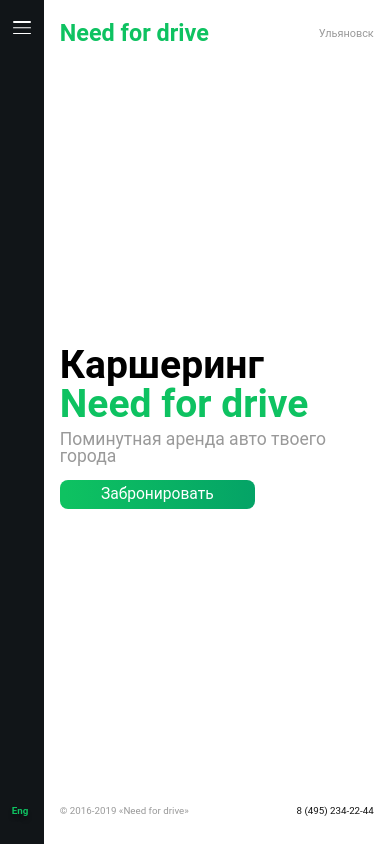
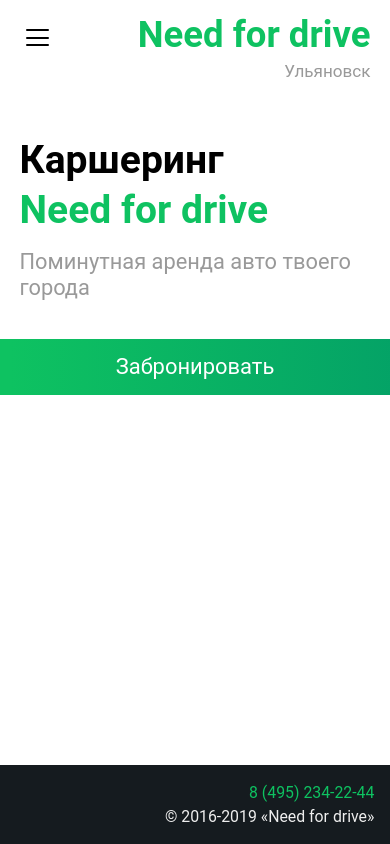
Before and after one commit to BossMouseFire/workshop_simbirsoft, a React (Create React App) app: page / in a window 390 px wide. Built offline with nearby package versions, Linux system fonts and the light colour scheme; the HTML template or start-up script is replaced by a standard one.

Commit message:
fixed pull request #2

```diff
--- a/src/components/MainPage/Menu/menu.module.scss
+++ b/src/components/MainPage/Menu/menu.module.scss
@@ -9,14 +9,14 @@
   background: linear-gradient(90deg, #111518 100%, rgba(21, 27, 31, 0.81));
   transition: all 0.7s ease-in-out;
 
-  @media screen and (max-width: 1024px){
+  @media screen and (min-width: 1024px) and (max-width: 1439px){
     width: 6.3vw;
   }
-  @media screen and (max-width: 768px){
+  @media screen and (min-width: 768px) and (max-width: 1023px){
     width: 11.16vw;
     background: #111518;
   }
-  @media screen and (max-width: 320px){
+  @media screen and (max-width: 767px){
     width: 5.9vw;
     height: 100vh;
     background: transparent;
@@ -37,14 +37,14 @@
   background: linear-gradient(90deg, #111518 50%, rgba(21, 27, 31, 0.81));
   transition: all 0.7s ease-in-out;
   z-index: 2;
-  @media screen and (max-width: 768px){
+  @media screen and (max-width: 1023px){
     background: #111518;
   }
   .changeLanguageButtonUnactivated{
     opacity: 0;
     transition: all 0.7s ease-in-out;
     pointer-events:none;
-    @media screen and (max-width: 320px){
+    @media screen and (max-width: 767px){
       opacity: 1;
       transition: all 0.7s ease-in-out;
       margin-left: 8.75vw;
@@ -63,24 +63,20 @@
   opacity: 1;
   transition: opacity 0.7s ease;
 
-  @media screen and (max-width: 1024px){
+  @media screen and (min-width: 1024px) and (max-width: 1439px){
     margin-left: 2vw;
     font-size: 1.27vw;
     margin-bottom: 3.6vw;
   }
-  @media screen and (max-width: 768px){
+  @media screen and (min-width: 768px) and (max-width: 1023px){
     margin-left: 3.5vw;
     font-size: 1.69vw;
     margin-bottom: 4.8vw;
   }
-  @media screen and (max-width: 480px){
-    margin-left: 3vw;
-    font-size: 2.5vw;
-    margin-bottom: 6.6vw;
-  }
-  @media screen and (max-width: 320px){
+  @media screen and (max-width: 767px){
     font-size: 4vw;
     margin-left: 8.75vw;
+    margin-bottom: 8.75vw;
     opacity: 0;
   }
 }
@@ -91,7 +87,7 @@
   width: 36.6vw;
   opacity: 1;
   transition: opacity 0.7s ease;
-  @media screen and (max-width: 320px){
+  @media screen and (max-width: 767px){
     margin-top: 25vw;
     margin-left: 8.75vw;
   }
@@ -100,16 +96,13 @@
     flex-direction: column;
     color: white;
     font-size: 2.23vw;
-    @media screen and (max-width: 1024px){
+    @media screen and (min-width: 1024px) and (max-width: 1439px){
       font-size: 3.1vw;
     }
-    @media screen and (max-width: 768px){
+    @media screen and (min-width: 768px) and (max-width: 1023px){
       font-size: 3.65vw;
     }
-    @media screen and (max-width: 480px){
-      font-size: 5vw;
-    }
-    @media screen and (max-width: 320px){
+    @media screen and (max-width: 767px){
       font-size: 6.9vw;
     }
     span{
@@ -128,9 +121,6 @@
       &:nth-child(1),
       &:nth-child(2){
         margin-right: 1.2vw;
-        @media screen and (max-width: 480px){
-          margin-right: 1.6vw;
-        }
       }
     }
   }
@@ -143,25 +133,19 @@
   cursor: pointer;
   margin-top: 2.77vw;
   margin-left: 1.3vw;
-  @media screen and (max-width: 1024px){
+  @media screen and (min-width: 1024px) and (max-width: 1439px){
     width: 2.34vw;
     height: 1.83vw;
     margin-top: 3.6vw;
     margin-left: 2vw;
   }
-  @media screen and (max-width: 768px){
+  @media screen and (min-width: 768px) and (max-width: 1023px){
     width: 4vw;
     height: 3.33vw;
     margin-top: 5vw;
     margin-left: 3.58vw;
   }
-  @media screen and (max-width: 480px){
-    width: 4.5vw;
-    height: 3.75vw;
-    margin-top: 5.5vw;
-    margin-left: 3.4vw;
-  }
-  @media screen and (max-width: 320px){
+  @media screen and (max-width: 767px){
     width: 5.9vw;
     height: 4.9vw;
     margin-top: 7.5vw;
@@ -175,7 +159,7 @@
     width: 100%;
     border-radius: 10px;
     background-color: white;
-    @media screen and (max-width: 320px){
+    @media screen and (max-width: 767px){
       background-color: black;
     }
   }
@@ -199,7 +183,7 @@
   span,
   &:before,
   &:after{
-    @media screen and (max-width: 320px){
+    @media screen and (max-width: 767px){
       background-color: white;
     }
   }
--- a/src/components/MainPage/Slider/slider.module.scss
+++ b/src/components/MainPage/Slider/slider.module.scss
@@ -1,6 +1,6 @@
 .wrapper{
   overflow: hidden;
-  @media screen and (max-width: 768px){
+  @media screen and (max-width: 1023px){
     display: none;
   }
   .arrow{
@@ -61,9 +61,9 @@
         background-size: 100% 100%;
       }
       @media screen and (min-height: 768px){
-        background-size: 100% 100%;
+        background-size: 100% 100% !important;
       }
-      @media screen and (max-width: 1024px){
+      @media screen and (min-width: 1024px) and (max-width: 1439px){
         min-width: 40vw;
         background-size:100% 100%;
         background: no-repeat right;
@@ -74,14 +74,14 @@
       .content{
         color: white;
         width: 35vw;
-        @media screen and (max-width: 1024px){
+        @media screen and (min-width: 1024px) and (max-width: 1439px){
           width: 27.5vw;
         }
         .head{
           font-size: 2.78vw;
           font-weight: 500;
           line-height: 2.57vw;
-          @media screen and (max-width: 1024px){
+          @media screen and (min-width: 1024px) and (max-width: 1439px){
             font-size: 3.125vw;
             line-height: 3.6vw;
           }
@@ -92,7 +92,7 @@
           font-size: 1.67vw;
           line-height: 1.67vw;
           margin-top: 1vw;
-          @media screen and (max-width: 1024px){
+          @media screen and (min-width: 1024px) and (max-width: 1439px){
             font-size: 2.15vw;
             line-height: 2.15vw;
           }
@@ -115,7 +115,7 @@
           &:hover {
             filter: brightness(80%);
           }
-          @media screen and (max-width: 1024px){
+          @media screen and (min-width: 1024px) and (max-width: 1439px){
             width: 16vw;
             font-size: 1.76vw;
           }
@@ -130,7 +130,7 @@
     z-index: 1;
     bottom: 5%;
     right: 21%;
-    @media screen and (max-width: 1024px){
+    @media screen and (min-width: 1024px) and (max-width: 1439px){
       right: 19.5%;
     }
     div{
--- a/src/components/MainPage/Slider/slider.tsx
+++ b/src/components/MainPage/Slider/slider.tsx
@@ -40,8 +40,7 @@
             </div>
             <div className={styles.blockNumbers}>
                 {SliderData.map((slide, index) =>
-                    <div className={cx({activeSlide: index === position})}>
-                    </div>
+                    <div className={cx({activeSlide: index === position})}/>
                 )}
             </div>
         </div>
--- a/src/components/MainPage/mainPage.module.scss
+++ b/src/components/MainPage/mainPage.module.scss
@@ -9,19 +9,19 @@
     margin-left: 8.8vw;
     margin-right: 4.4vw;
     height: 100vh;
-    @media screen and (max-width: 1024px){
+    @media screen and (min-width: 1024px) and (max-width: 1439px){
       min-width: 49.1vw;
       margin-left: 8.6vw;
       margin-right: 2.3vw;
     }
 
-    @media screen and (max-width: 768px){
+    @media screen and (min-width: 768px) and (max-width: 1023px){
       width: 88.84vw;
       margin-left: 15.33vw;
       margin-right: 4.17vw;
     }
 
-    @media screen and (max-width: 320px){
+    @media screen and (max-width: 767px){
       width: 100vw;
       margin-left: 0;
       margin-right: 0;
@@ -34,13 +34,13 @@
       align-items: center;
       justify-content: space-between;
       margin-top: 2.1vw;
-      @media screen and (max-width: 1024px){
+      @media screen and (min-width: 1024px) and (max-width: 1439px){
         margin-top: 3.125vw;
       }
-      @media screen and (max-width: 768px){
+      @media screen and (min-width: 768px) and (max-width: 1023px){
         margin-top: 4.17vw;
       }
-      @media screen and (max-width: 320px){
+      @media screen and (max-width: 767px){
         flex-direction: column;
         align-items: flex-end;
         margin-right: 5vw;
@@ -52,16 +52,13 @@
           font-size: 2.08vw;
           font-weight: bold;
 
-          @media screen and (max-width: 1024px){
+          @media screen and (min-width: 1024px) and (max-width: 1439px){
             font-size: 2.93vw;
           }
-          @media screen and (max-width: 768px){
+          @media screen and (min-width: 768px) and (max-width: 1023px){
             font-size: 3.9vw;
           }
-          @media screen and (max-width: 480px){
-            font-size: 6vw;
-          }
-          @media screen and (max-width: 320px){
+          @media screen and (max-width: 767px){
             font-size: 9.37vw;
           }
         }
@@ -69,16 +66,13 @@
           font-size: 1vw;
           line-height: 16px;
           color: #999999;
-          @media screen and (max-width: 1024px){
+          @media screen and (min-width: 1024px) and (max-width: 1439px){
             font-size: 1.36vw;
           }
-          @media screen and (max-width: 768px){
+          @media screen and (min-width: 768px) and (max-width: 1023px){
             font-size: 1.83vw;
           }
-          @media screen and (max-width: 480px){
-            font-size: 2.8vw;
-          }
-          @media screen and (max-width: 320px){
+          @media screen and (max-width: 767px){
             font-size: 4.38vw;
           }
         }
@@ -87,7 +81,7 @@
     .mainPart{
       display: flex;
       flex-direction: column;
-      @media screen and (max-width: 320px){
+      @media screen and (max-width: 767px){
         flex: 1;
       }
       span{
@@ -95,19 +89,15 @@
           font-weight: bold;
           font-size: 4.86vw;
           line-height: 4.58vw;
-          @media screen and (max-width: 1024px){
+          @media screen and (min-width: 1024px) and (max-width: 1439px){
             font-size: 6.84vw;
             line-height: 6.45vw;
           }
-          @media screen and (max-width: 768px){
+          @media screen and (min-width: 768px) and (max-width: 1023px){
             font-size: 9.11vw;
             line-height: 9.11vw;
           }
-          @media screen and (max-width: 480px){
-            font-size: 10vw;
-            line-height: 10vw;
-          }
-          @media screen and (max-width: 320px){
+          @media screen and (max-width: 767px){
             font-size: 10vw;
             margin-left: 5vw;
             line-height: 10vw;
@@ -118,19 +108,15 @@
           font-size: 4.86vw;
           line-height: 4.58vw;
           color: #0EC261;
-          @media screen and (max-width: 1024px){
+          @media screen and (min-width: 1024px) and (max-width: 1439px){
             font-size: 6.84vw;
             line-height: 6.45vw;
           }
-          @media screen and (max-width: 768px){
+          @media screen and (min-width: 768px) and (max-width: 1023px){
             font-size: 9.11vw;
             line-height: 8.59vw;
           }
-          @media screen and (max-width: 480px){
-            font-size: 10vw;
-            line-height: 10vw;
-          }
-          @media screen and (max-width: 320px){
+          @media screen and (max-width: 767px){
             font-size: 10vw;
             margin-left: 5vw;
             line-height: 15.6vw;
@@ -141,19 +127,15 @@
           line-height: 2.09vw;
           color: #999999;
           margin-top: 2vw;
-          @media screen and (max-width: 1024px){
+          @media screen and (min-width: 1024px) and (max-width: 1439px){
             font-size: 2.54vw;
             line-height: 2.9vw;
           }
-          @media screen and (max-width: 768px){
+          @media screen and (min-width: 768px) and (max-width: 1023px){
             font-size: 3.39vw;
             line-height: 3.9vw;
           }
-          @media screen and (max-width: 480px){
-            font-size: 4.5vw;
-            line-height: 4.2vw;
-          }
-          @media screen and (max-width: 320px){
+          @media screen and (max-width: 767px){
             font-size: 5.6vw;
             margin-left: 5vw;
             line-height: 6.56vw;
@@ -194,19 +176,15 @@
         &:hover:after {
           opacity: 1;
         }
-        @media screen and (max-width: 1024px){
+        @media screen and (min-width: 1024px) and (max-width: 1439px){
           width:  24.4vw;
           font-size: 1.76vw;
         }
-        @media screen and (max-width: 768px){
+        @media screen and (min-width: 768px) and (max-width: 1023px){
           width: 32.56vw;
           font-size: 2.34vw;
         }
-        @media screen and (max-width: 480px){
-          width: 50vw;
-          font-size: 4vw;
-        }
-        @media screen and (max-width: 320px){
+        @media screen and (max-width: 767px){
           width: 100vw;
           border-radius: 0;
           font-size: 5.63vw;
@@ -220,16 +198,13 @@
       flex-direction: row;
       justify-content: space-between;
       margin-bottom: 2.22vw;
-      @media screen and (max-width: 1024px){
+      @media screen and (min-width: 1024px) and (max-width: 1439px){
         margin-bottom: 3.5vw;
       }
-      @media screen and (max-width: 768px){
+      @media screen and (min-width: 768px) and (max-width: 1023px){
         margin-bottom: 5.2vw;
       }
-      @media screen and (max-width: 480px){
-        margin-bottom: 6.6vw;
-      }
-      @media screen and (max-width: 320px){
+      @media screen and (max-width: 767px){
         flex-direction: column-reverse;
         align-items: flex-end;
         background: #151B1F;
@@ -238,22 +213,19 @@
       }
       span{
         font-size: 0.9vw;
-        @media screen and (max-width: 1024px){
+        @media screen and (min-width: 1024px) and (max-width: 1439px){
           font-size: 1.27vw;
         }
-        @media screen and (max-width: 768px){
+        @media screen and (min-width: 768px) and (max-width: 1023px){
           font-size: 1.69vw;
         }
-        @media screen and (max-width: 480px){
-          font-size: 2.5vw;
-        }
-        @media screen and (max-width: 320px){
+        @media screen and (max-width: 767px){
           color: #EEEEEE;
           font-size: 4.06vw;
         }
         &:nth-child(1){
           color: #999999;
-          @media screen and (max-width: 320px){
+          @media screen and (max-width: 767px){
             color: #EEEEEE;
           }
         }
@@ -261,7 +233,7 @@
           a{
             color: #121212;
             text-decoration: none;
-            @media screen and (max-width: 320px){
+            @media screen and (max-width: 767px){
               color: #0EC261;
             }
           }
```
